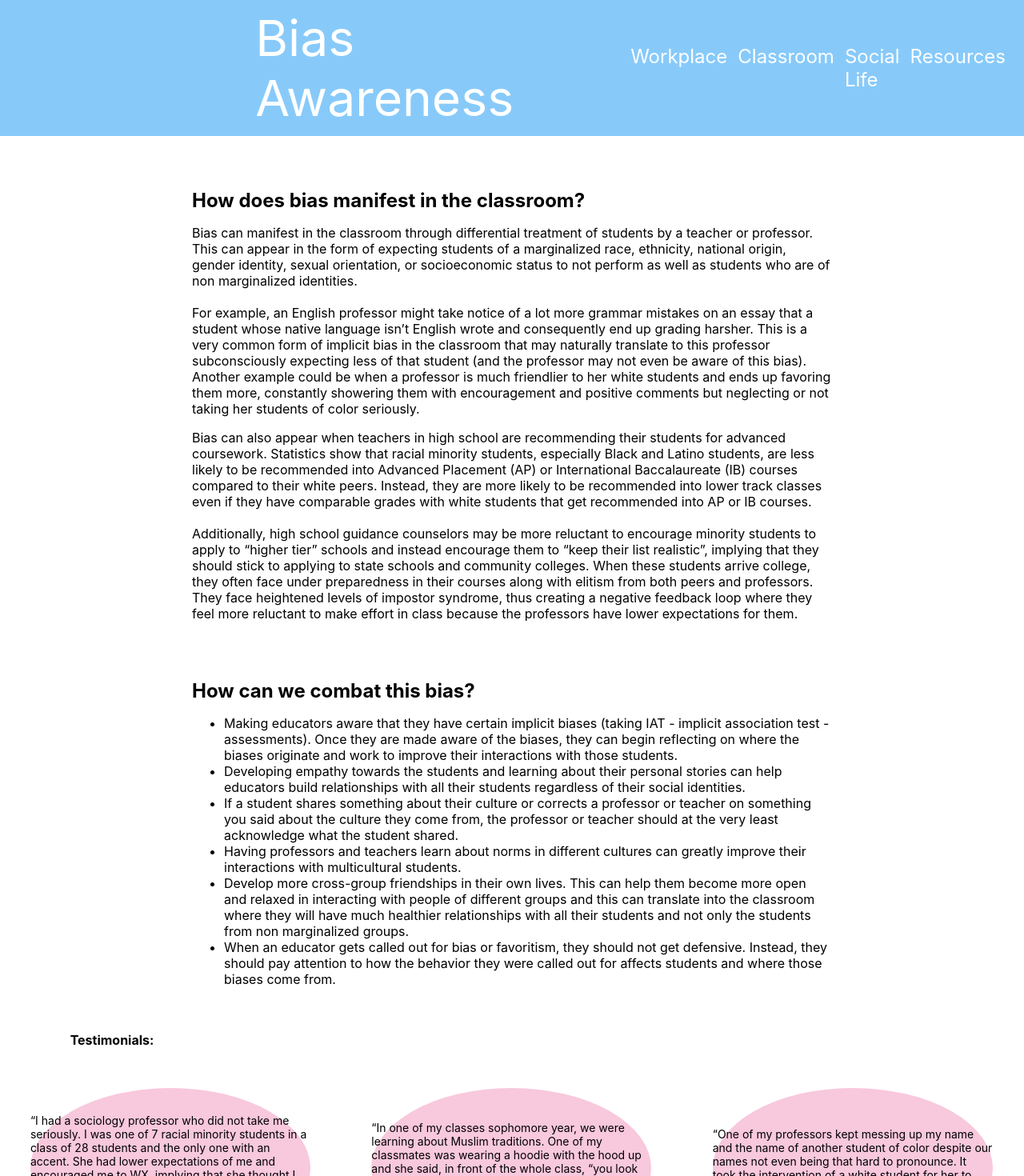
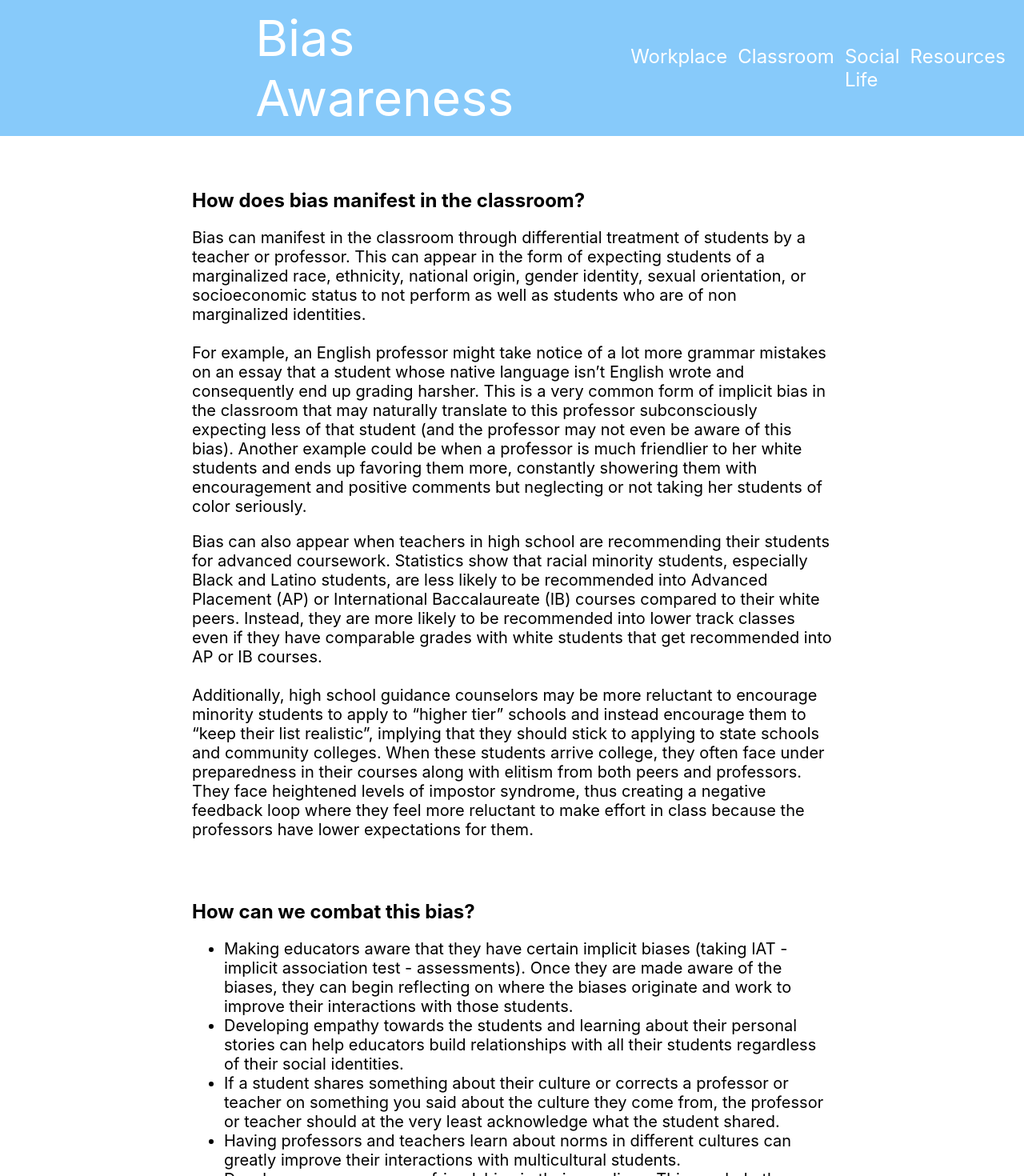
Before and after one commit to camtaylor2/fixed_BiasA, a React (Create React App) app in the folder my-app/: page /classroom in a window 1280 px wide. Shown: the top 1470 px of the page at 80% size. Built offline with nearby package versions, Linux system fonts and the light colour scheme.

Commit message:
Final edit from Qing: made text sizes bigger for better accessibility

```diff
--- a/my-app/src/Classroom.css
+++ b/my-app/src/Classroom.css
@@ -18,11 +18,11 @@
   }
 
   .Description {
-    font-size: 16px;
+    font-size: 20px;
   }
 
   .BulletPoints {
-    font-size: 16px;
+    font-size: 20px;
   }
   .ClassroomImageContainer {
     width: 100%;
--- a/my-app/src/Resources.css
+++ b/my-app/src/Resources.css
@@ -12,7 +12,7 @@
   }
 
   .Description {
-    font-size: 16px;
+    font-size: 20px;
     align-content: left;
     justify-content: space-between;
   }
```
